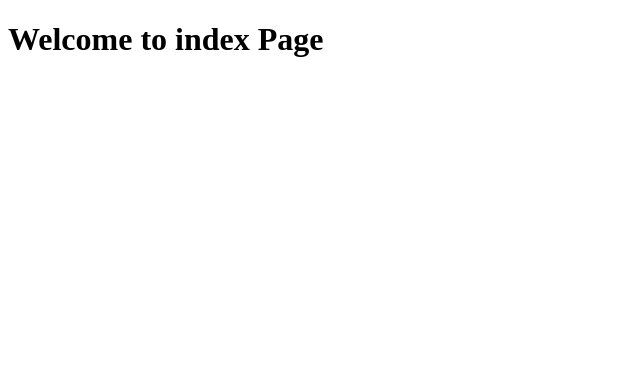
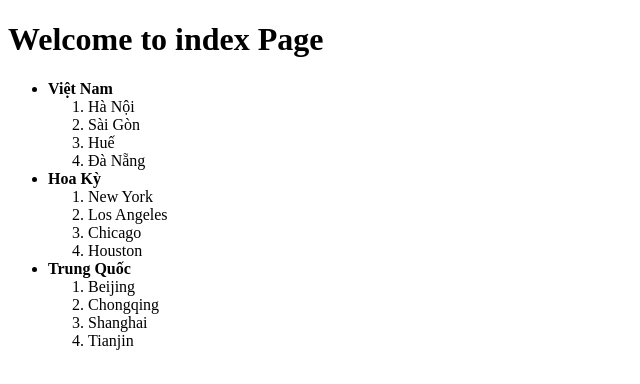
Before and after one commit to Hank1423/GitProject, a plain HTML site: page index.html in a window 1280 px wide. Shown: the whole page, without its empty margins (0-640 px from the left). Drawn offline with Linux system fonts and the light colour scheme.

Commit message:
Add source files

```diff
--- a/index.html
+++ b/index.html
@@ -1,10 +1,33 @@
 <!DOCTYPE html>
-<html lang="en">
+<html lang="vi">
   <head>
     <meta charset="UTF-8">
     <title>Index Page</title>
   </head>
   <body>
     <h1>Welcome to index Page</h1>
+    <ul style="list-style-type:disc">
+      <li><strong>Việt Nam</strong></li>
+        <ol>
+          <li>Hà Nội</li>
+          <li>Sài Gòn</li>
+          <li>Huế</li>
+          <li>Đà Nẵng</li>
+        </ol>
+      <li><strong>Hoa Kỳ</strong></li>
+        <ol>
+          <li>New York</li>
+          <li>Los Angeles</li>
+          <li>Chicago</li>
+          <li>Houston</li>
+        </ol>
+      <li><strong>Trung Quốc</strong></li>
+        <ol>
+          <li>Beijing</li>
+          <li>Chongqing</li>
+          <li>Shanghai</li>
+          <li>Tianjin</li>
+        </ol>
+    </ul>
   </body>
 </html>
```
